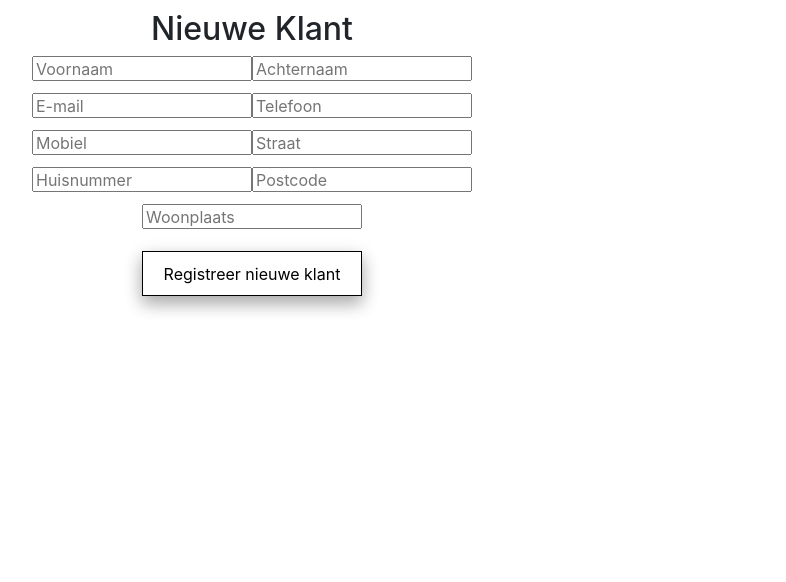
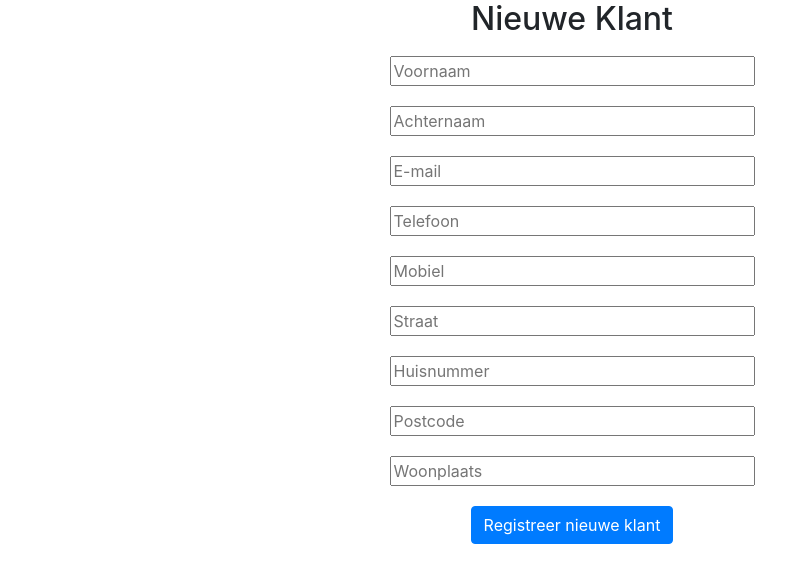
Before and after one commit to S63-4/Energy-Employees-FrontEnd, an Angular app in the folder energy-grid-employee/: page /customermanagement/newcustomer in a window 1280 px wide. Shown: the top 582 px of the page, without its empty margins (68-854 px from the left). Built offline with nearby package versions, Linux system fonts and the light colour scheme; what ngx-cookie-service would draw is missing.

Commit message:
UI improvements

```diff
--- a/energy-grid-employee/src/app/customermanagement/customermanagement.component.html
+++ b/energy-grid-employee/src/app/customermanagement/customermanagement.component.html
@@ -1,6 +1,16 @@
-<div class="crm">
-  <h2>Menu</h2>
-  <button [routerLink]="['/customermanagement/customeroverview']">Klantoverzicht</button>
-  <button [routerLink]="['/customermanagement/newcustomer']">Nieuwe Klant</button>
-  <button [routerLink]="['/customermanagement/searchcustomer']">Klant Zoeken</button>
+<div class="container">
+  <div class="row">
+    <div class="col-sm">
+    </div>
+    <div class="col-sm col-md-8">
+      <div class="menu">
+        <h2>Menu</h2>
+        <button [routerLink]="['/customermanagement/customeroverview']" class="btn btn-primary">Klantoverzicht</button>
+        <button [routerLink]="['/customermanagement/newcustomer']" class="btn btn-primary">Nieuwe Klant</button>
+        <button [routerLink]="['/customermanagement/searchcustomer']" class="btn btn-primary">Klant Zoeken</button>
+      </div>
+    </div>
+    <div class="col-sm">
+    </div>
+  </div>
 </div>
--- a/energy-grid-employee/src/app/customermanagement/customermanagement.component.scss
+++ b/energy-grid-employee/src/app/customermanagement/customermanagement.component.scss
@@ -1,24 +1,10 @@
-.crm {
-  display: inline-block;
-
-  width: 50%;
-
-  padding: 10px 100px;
-
+.menu {
   text-align: center;
-  input {
-    width: 50%;
-    height: 25px;
-    margin-bottom: 12px;
-  }
 }
 
-button {
+.btn {
   display: block;
   margin: 10px auto;
   width: 50%;
   height: 45px;
-  background: white;
-  border: black 1px solid;
-  box-shadow: 0 8px 16px 0 rgba(0, 0, 0, 0.2), 0 6px 20px 0 rgba(0, 0, 0, 0.19);
 }
--- a/energy-grid-employee/src/app/customermanagement/customeroverview/customer/customer.component.html
+++ b/energy-grid-employee/src/app/customermanagement/customeroverview/customer/customer.component.html
@@ -1,7 +1,12 @@
+<div class="container">
+  <div class="row">
+    <div class="col-sm">
+    </div>
+    <div class="col-sm col-md-8">
+      <div class="currentcustomer">
         <div class="customer" *ngIf="customer != null">
           <h2>{{ customer.firstName }} {{ customer.lastName }}</h2>
-
-  <div class="currentcustomer">
+        </div>
         <div>
           <table class="customertable">
             <tr>
@@ -46,7 +51,12 @@
             </tr>
 
           </table>
-      <button (click)="deleteCustomer()">Verwijder deze klant</button>
+          <button [routerLink]="['/customermanagement/customeroverview']" class="btn btn-primary">Terug naar Overzicht</button>
+          <button (click)="deleteCustomer()" class="btn btn-primary">Verwijder deze klant</button>
         </div>
       </div>
     </div>
+    <div class="col-sm">
+    </div>
+  </div>
+</div>
--- a/energy-grid-employee/src/app/customermanagement/customeroverview/customer/customer.component.scss
+++ b/energy-grid-employee/src/app/customermanagement/customeroverview/customer/customer.component.scss
@@ -1,38 +1,15 @@
-.customer {
-  display: inline-block;
-
-  width: 50%;
-
-  padding: 10px 100px;
-
+.currentcustomer h2{
   text-align: center;
-  input {
-    width: 50%;
-    height: 25px;
-    margin-bottom: 12px;
-  }
 }
 
-.currentcustomer{
-  display: block;
-  width: 50%;
-  padding: 10px 100px;
+.btn {
+  margin-top: 25px;
+  margin-left: 25px;
 }
 
 .customertable{
   width: 100%;
-  text-align: left;
   th{
     height: 50px;
   }
 }
-
-button {
-  display: block;
-  margin: 10px auto;
-  width: 50%;
-  height: 45px;
-  background: white;
-  border: black 1px solid;
-  box-shadow: 0 8px 16px 0 rgba(0, 0, 0, 0.2), 0 6px 20px 0 rgba(0, 0, 0, 0.19);
-}
--- a/energy-grid-employee/src/app/customermanagement/customeroverview/customeroverview.component.html
+++ b/energy-grid-employee/src/app/customermanagement/customeroverview/customeroverview.component.html
@@ -1,7 +1,10 @@
-<div class="customeroverview">
+<div class="container">
+  <div class="row">
+    <div class="col-sm">
+    </div>
+    <div class="col-sm col-md-8">
+      <div class="overview">
         <h2>Klantoverzicht</h2>
-
-  <div>
         <table class="customerstable">
           <th>Klantnummer</th>
           <th>Email</th>
@@ -16,3 +19,7 @@
         </table>
       </div>
     </div>
+    <div class="col-sm">
+    </div>
+  </div>
+</div>
--- a/energy-grid-employee/src/app/customermanagement/customeroverview/customeroverview.component.scss
+++ b/energy-grid-employee/src/app/customermanagement/customeroverview/customeroverview.component.scss
@@ -13,6 +13,10 @@
   }
 }
 
+.overview h2 {
+  text-align: center;
+}
+
 .customerstable{
   width: 100%;
   text-align: left;
--- a/energy-grid-employee/src/app/customermanagement/newcustomer/newcustomer.component.html
+++ b/energy-grid-employee/src/app/customermanagement/newcustomer/newcustomer.component.html
@@ -1,3 +1,8 @@
+<div class="container">
+  <div class="row">
+    <div class="col-sm">
+    </div>
+    <div class="col-sm col-md-8">
       <div class="newcustomer">
         <h2>Nieuwe Klant</h2>
         <input [(ngModel)]="firstname" placeholder="Voornaam" />
@@ -9,5 +14,12 @@
         <input [(ngModel)]="housenumber" placeholder="Huisnummer" />
         <input [(ngModel)]="zipcode" placeholder="Postcode" />
         <input [(ngModel)]="city" placeholder="Woonplaats" />
-  <button class="register" (click)="newCustomer()">Registreer nieuwe klant</button>
+        <div>
+          <button class="btn btn-primary"(click)="newCustomer()">Registreer nieuwe klant</button>
         </div>
+      </div>
+    </div>
+    <div class="col-sm">
+    </div>
+  </div>
+</div>
--- a/energy-grid-employee/src/app/customermanagement/newcustomer/newcustomer.component.scss
+++ b/energy-grid-employee/src/app/customermanagement/newcustomer/newcustomer.component.scss
@@ -1,24 +1,13 @@
 .newcustomer {
-  display: inline-block;
-
-  width: 50%;
-
-  padding: 10px 100px;
-
   text-align: center;
-  input {
-    width: 50%;
-    height: 25px;
-    margin-bottom: 12px;
-  }
 }
 
-button {
-  display: block;
-  margin: 10px auto;
+.newcustomer input {
+  display: inline-block;
+  margin: 10px;
   width: 50%;
-  height: 45px;
-  background: white;
-  border: black 1px solid;
-  box-shadow: 0 8px 16px 0 rgba(0, 0, 0, 0.2), 0 6px 20px 0 rgba(0, 0, 0, 0.19);
 }
+
+.btn{
+  margin: 10px;
+}
--- a/energy-grid-employee/src/app/customermanagement/searchcustomer/searchcustomer.component.html
+++ b/energy-grid-employee/src/app/customermanagement/searchcustomer/searchcustomer.component.html
@@ -1,12 +1,18 @@
-<div class="searchcustomer">
+<div class="container">
+  <div class="row">
+    <div class="col-sm">
+    </div>
+    <div class="col-sm col-md-8">
+      <div class="searchbox">
         <h2>Klant zoeken</h2>
           <input [(ngModel)]="searchquery"  placeholder="Klantnummer" />
-  <button class="search" (click)="searchCustomer()">Zoeken</button>
+        <div>
+          <button class="btn btn-primary" (click)="searchCustomer()">Zoeken</button>
         </div>
-
-<div class="currentcustomer" *ngIf="customer != null">
+      </div>
+      <div class="customertable" *ngIf="customer != null">
         <div>
-    <table class="customertable">
+          <table>
             <tr>
               <td>Klantnummer:</td>
               <td>{{ customer.customerCode }}</td>
@@ -47,8 +53,14 @@
               <td>Woonplaats:</td>
               <td>{{ customer.city }}</td>
             </tr>
-
           </table>
-    <button (click)="deleteCustomer()">Verwijder deze klant</button>
+          <div>
+            <button class="btn btn-primary" (click)="deleteCustomer()">Verwijder deze klant</button>
           </div>
         </div>
+      </div>
+    </div>
+    <div class="col-sm">
+    </div>
+  </div>
+</div>
--- a/energy-grid-employee/src/app/customermanagement/searchcustomer/searchcustomer.component.scss
+++ b/energy-grid-employee/src/app/customermanagement/searchcustomer/searchcustomer.component.scss
@@ -1,22 +1,19 @@
-.searchcustomer {
-  display: inline-block;
-  width: 50%;
-  padding: 10px 100px;
-  text-align: center;
-  input {
-    width: 50%;
-    height: 25px;
-    margin-bottom: 12px;
-  }
+.searchbox{
+  text-align: center;;
 }
 
-.currentcustomer{
-  display: block;
+.searchbox input{
   width: 50%;
-  padding: 10px 100px;
+  margin: 10px;
 }
 
-.customertable{
+.customertable {
+  margin-top: 50px;
+  text-align: center;
+}
+
+.customertable table{
+  margin-left: 20%;
   width: 100%;
   text-align: left;
   th{
@@ -24,12 +21,6 @@
   }
 }
 
-button {
-  display: block;
-  margin: 10px auto;
-  width: 50%;
-  height: 45px;
-  background: white;
-  border: black 1px solid;
-  box-shadow: 0 8px 16px 0 rgba(0, 0, 0, 0.2), 0 6px 20px 0 rgba(0, 0, 0, 0.19);
+.btn{
+  margin-top: 10px;
 }
```
Lines whose indentation alone changed are shown as unchanged.
